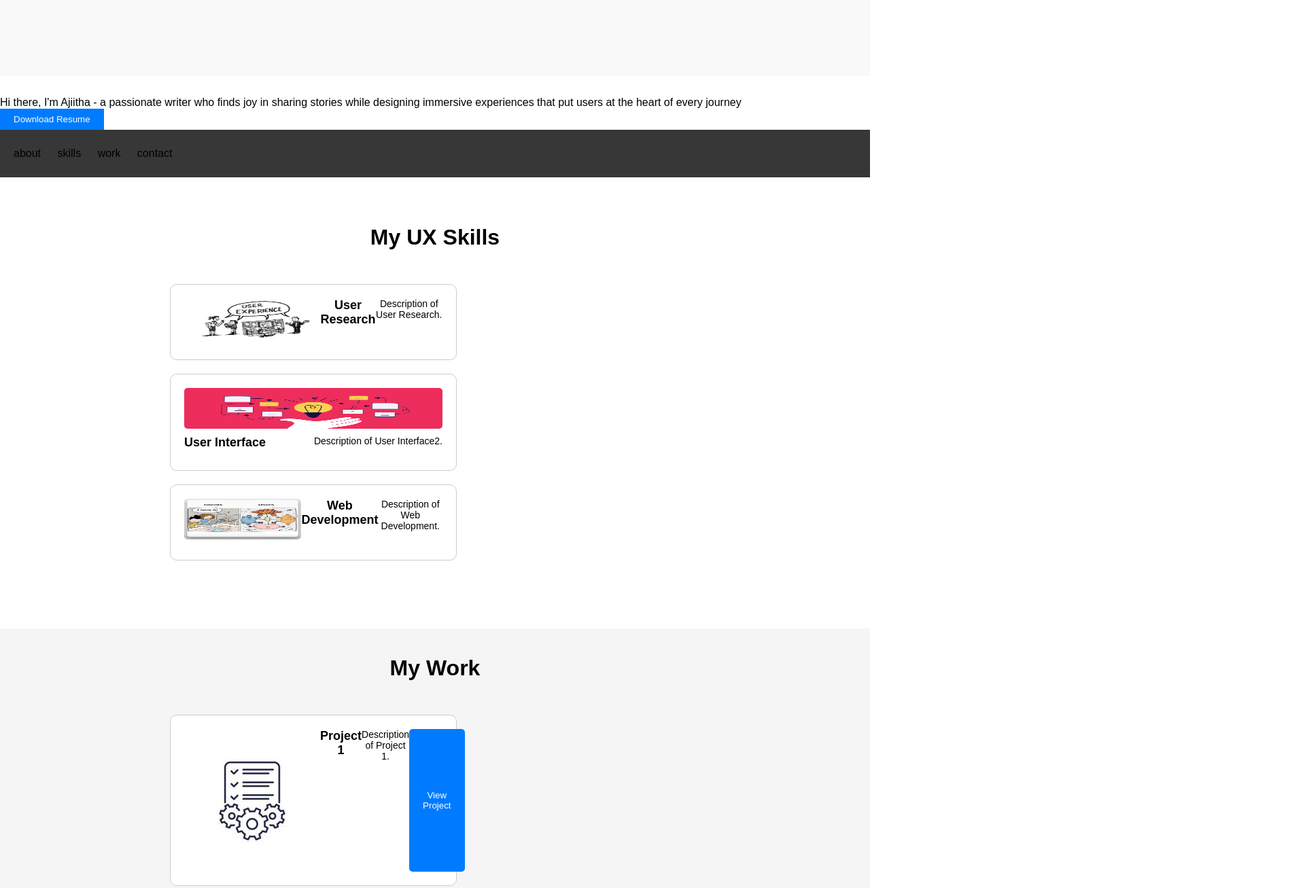
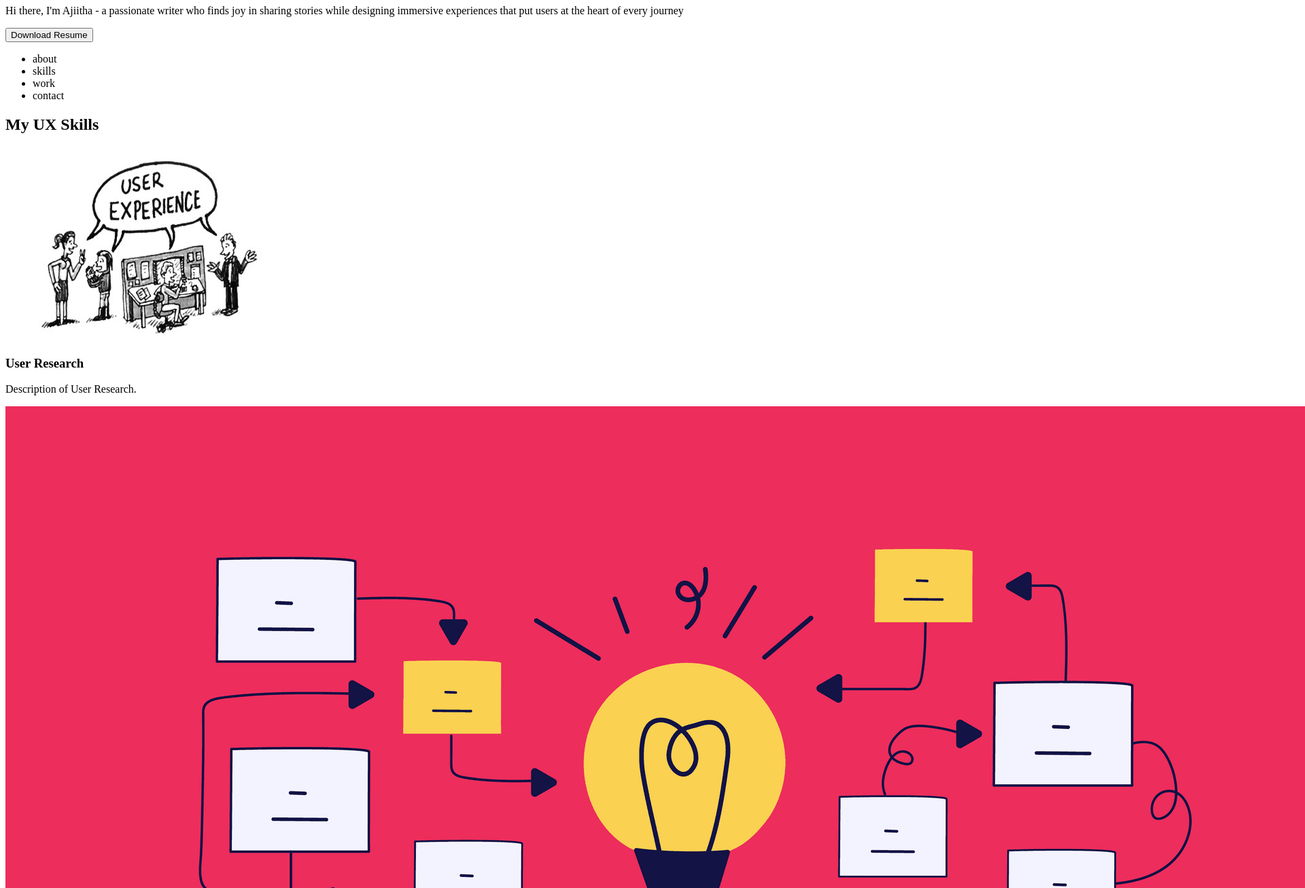
Before and after one commit to ajiitha/UX_UI_HW_18, a plain HTML site: page index.html in a window 1280 px wide. Shown: the part 720-2027 px from the top of the page at 68% size, 1920 px wide, since content can reach past the window. Drawn offline with Linux system fonts and the light colour scheme.

Commit message:
Update style.css

```diff
--- a/style.css
+++ b/style.css
@@ -1,250 +1,88 @@
-/* Targets elements with the class of inline-block */
-.inline-block {
-    display: inline-block;
-    vertical-align: top;
-}
+<!DOCTYPE html>
+<html lang="en">
+<head>
+    <meta charset="UTF-8">
+    <meta name="viewport" content="width=device-width, initial-scale=1.0">
+    <link rel="stylesheet" href="style.css">
+    <style>
+        /* Your combined CSS styles go here */
+        /* ... */
+    </style>
+    <title>My Portfolio</title>
+</head>
+<body>
+    <div class="navigation">
+        <div class="inline-block logo">
+            <img src="logo.png" alt="Logo">
+        </div>
+        <nav class="inline-block">
+            <ul>
+                <li class="inline-block">about</li>
+                <li class="inline-block">skills</li>
+                <li class="inline-block">work</li>
+                <li class="inline-block">contact</li>
+            </ul>
+        </nav>
+    </div>
 
-/* Targets the div with the class of logo */
-.logo {
-    width: 23%;
-    padding: 1%;
-}
+    <section class="heroImg">
+        <div class="content">
+            <img src="me.png" alt="My Picture">
+            <p>
+                Hi there, I'm Ajiitha - a passionate writer who finds joy in sharing stories while designing immersive experiences that put users at the heart of every journey
+            </p>
+            <button id="downloadBtn">Download Resume</button>
+        </div>
+    </section>
 
-/* Targets the nav element */
-nav {
-    width: 73%;
-    padding: 1%;
-}
+    <section class="mySkills">
+        <h1>My UX Skills</h1>
+        <div class="flexContainer">
+            <div class="skill">
+                <img src="ux.jpeg" alt="Skill 1">
+                <h3>User Research</h3>
+                <p>Description of User Research.</p>
+            </div>
+            <div class="skill">
+                <img src="ux2.png" alt="Skill 2">
+                <h3>User Interface</h3>
+                <p>Description of User Interface2.</p>
+            </div>
+            <div class="skill">
+                <img src="ux3.jpeg" alt="Skill 3">
+                <h3>Web Development</h3>
+                <p>Description of Web Development.</p>
+            </div>
+        </div>
+    </section>
 
-/* Centers the unordered list */
-ul {
-    width: 50%;
-    margin-left: auto;
-}
+    <section class="myWork">
+        <h1>My Work</h1>
+        <div class="workGrid">
+            <div class="workItem">
+                <img src="project1.jpeg" alt="Project 1">
+                <h4>Project 1</h4>
+                <p>Description of Project 1.</p>
+                <button>View Project</button>
+            </div>
+            <div class="workItem">
+                <img src="project2.jpeg" alt="Project 2">
+                <h4>Project 2</h4>
+                <p>Description of Project 2.</p>
+                <button>View Project</button>
+            </div>
+            <!-- Add more work items as needed -->
+        </div>
+        <h3>View all projects.</h3>
+    </section>
 
-/* Centers the text inside list items */
-li {
-    padding: 0 10px;
-}
-
-/* Targets the section with the class of heroImg */
-.heroImg {
-    height: 600px;
-    padding: 25px;
-}
-
-/* Targets the div with the class of content */
-.content {
-    width: 500px;
-    margin: 0 auto;
-    display: grid;
-    place-items: center;
-}
-
-/* Center the image inside the content div */
-.content img {
-    max-width: 100%; /* Ensure the image doesn't exceed the container's width */
-}
-
-/* Targets the footer element */
-footer {
-    background-color: #373738;
-    padding: 10px;
-}
-
-/* Targets the ul element inside the footer */
-footer ul {
-    display: inline-block;
-    vertical-align: top;
-    padding: 0;
-}
-/* Styling for "My UX Skills" section */
-section {
-  text-align: center;
-  margin: 30px auto;
-}
-
-h1 {
-  font-size: 30px;
-  margin-bottom: 20px;
-}
-
-div {
-  display: flex;
-  justify-content: space-between;
-  max-width: 800px;
-  margin: 0 auto;
-}
-
-/* Styling for skill divs */
-div > div {
-  flex: 1;
-  margin: 10px;
-  padding: 20px;
-  border: 1px solid #ccc;
-  border-radius: 10px;
-  background-color: #f9f9f9;
-}
-
-div > div img {
-  width: 100px;
-  height: 100px;
-  border-radius: 50%;
-  margin-bottom: 10px;
-}
-
-div > div h1 {
-  font-size: 20px;
-  margin-bottom: 10px;
-}
-
-/* Styling for "My Work" section */
-section:nth-child(2) {
-  background-color: #f9f9f9;
-}
-
-div:nth-child(2) {
-  display: flex;
-  justify-content: space-between;
-  flex-wrap: wrap;
-  max-width: 800px;
-  margin: 0 auto;
-  padding: 20px;
-}
-
-/* Styling for work item divs */
-div:nth-child(2) > div {
-  flex: 0 0 calc(50% - 20px);
-  margin: 10px;
-  padding: 20px;
-  border: 1px solid #ccc;
-  border-radius: 10px;
-  background-color: #fff;
-}
-
-div:nth-child(2) > div img {
-  width: 100%;
-  border-radius: 5px;
-  margin-bottom: 10px;
-}
-
-div:nth-child(2) > div h4 {
-  font-size: 18px;
-  margin-bottom: 10px;
-}
-
-div:nth-child(2) > div p {
-  font-size: 14px;
-  margin-bottom: 10px;
-}
-
-div:nth-child(2) > div button {
-  background-color: #007bff;
-  color: #fff;
-  border: none;
-  padding: 10px 20px;
-  border-radius: 5px;
-  cursor: pointer;
-}
-/* Reset some default browser styles */
-body, h1, h2, h3, h4, p, img, button {
-    margin: 0;
-    padding: 0;
-    border: 0;
-}
-
-/* General styling */
-body {
-    font-family: Arial, sans-serif;
-}
-
-/* My UX Skills section */
-.mySkills {
-    padding: 40px;
-}
-
-.mySkills h1 {
-    font-size: 32px;
-    margin-bottom: 20px;
-}
-
-.flexContainer {
-    display: flex;
-    justify-content: space-between;
-}
-
-.skill {
-    flex-basis: 30%;
-    padding: 20px;
-    border: 1px solid #ccc;
-    text-align: center;
-}
-
-.skill img {
-    width: 60px;
-    height: 60px;
-    margin-bottom: 10px;
-}
-
-.skill h3 {
-    font-size: 18px;
-    margin-bottom: 10px;
-}
-
-/* My Work section */
-.myWork {
-    padding: 40px;
-    background-color: #f5f5f5;
-}
-
-.myWork h1 {
-    font-size: 32px;
-    margin-bottom: 20px;
-}
-
-.workGrid {
-    display: grid;
-    grid-template-columns: repeat(2, 1fr);
-    gap: 20px;
-}
-
-.workItem {
-    padding: 20px;
-    background-color: white;
-    border: 1px solid #ccc;
-    text-align: center;
-}
-
-.workItem img {
-    max-width: 100%;
-    height: auto;
-    margin-bottom: 10px;
-}
-
-.workItem h4 {
-    font-size: 18px;
-    margin-bottom: 10px;
-}
-
-.workItem p {
-    margin-bottom: 15px;
-}
-
-button {
-    padding: 8px 20px;
-    background-color: #007bff;
-    color: white;
-    border: none;
-    cursor: pointer;
-    transition: background-color 0.3s;
-}
-
-button:hover {
-    background-color: #0056b3;
-}
-
-/* View all projects link */
-.myWork h3 {
-    font-size: 24px;
-    margin-top: 40px;
-}
+    <footer>
+        <ul>
+            <li class="inline-block">about</li>
+            <li class="inline-block">skills</li>
+            <li class="inline-block">work</li>
+            <li class="inline-block">contact</li>
+        </ul>
+    </footer>
+</body>
+</html>
```
